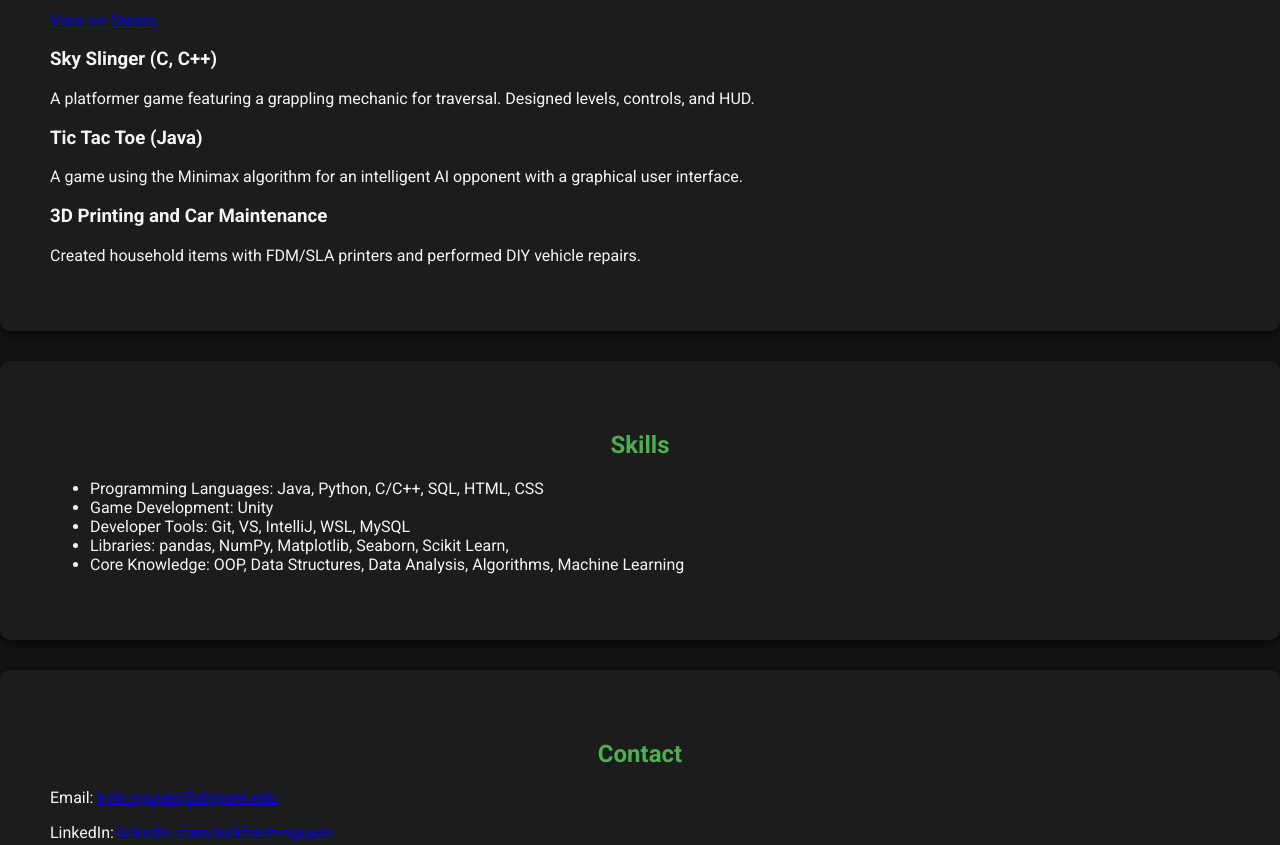
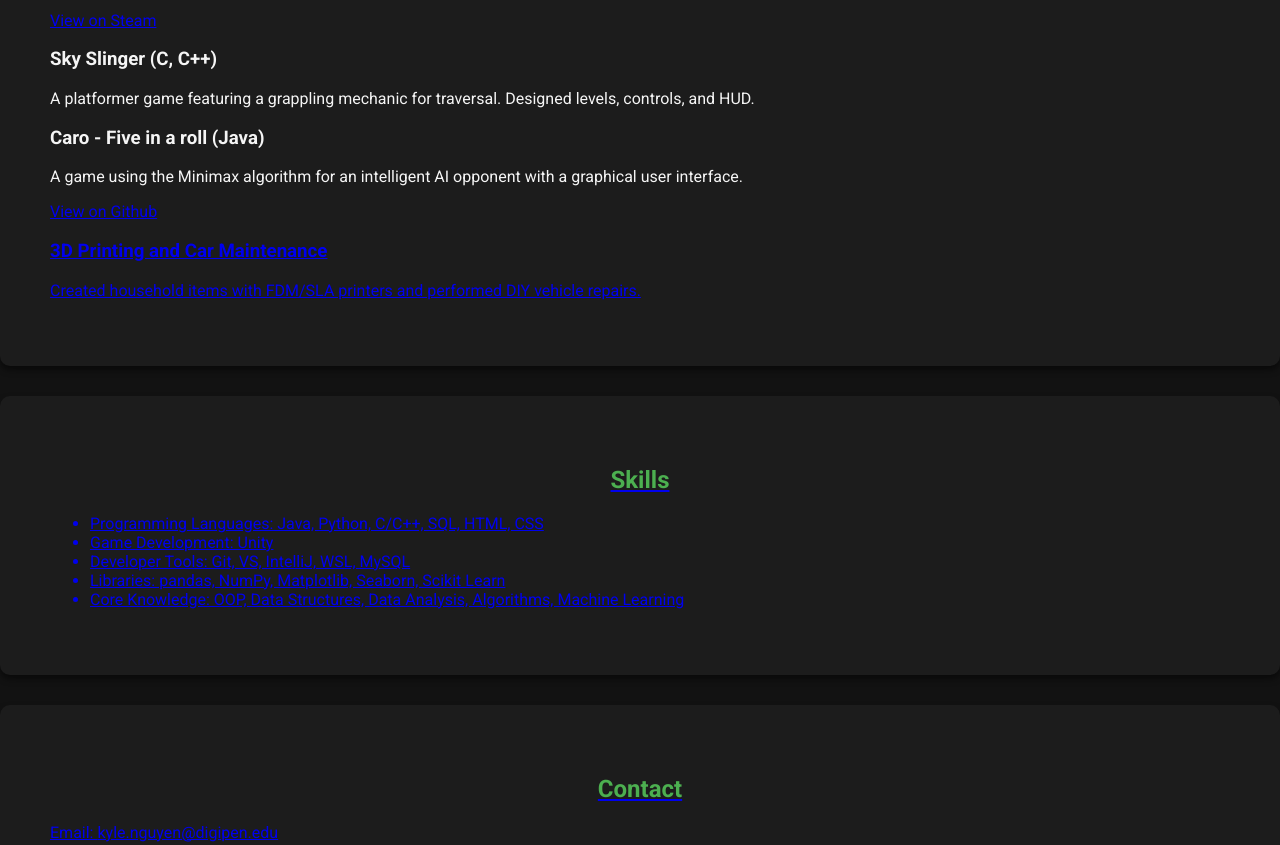
Before and after one commit to thuykhanh2642/thuykhanh2642.github.io, a plain HTML site: page index.html in a window 1280 px wide. Shown: the part 1100-1945 px from the top of the page. Drawn offline with Linux system fonts and the light colour scheme.

Commit message:
Update index.html
added github link

```diff
--- a/index.html
+++ b/index.html
@@ -159,8 +159,9 @@
         </div>
 
         <div class="project">
-            <h3>Tic Tac Toe (Java)</h3>
+            <h3>Caro - Five in a roll (Java)</h3>
             <p>A game using the Minimax algorithm for an intelligent AI opponent with a graphical user interface.</p>
+            <p><a href="https://github.com/thuykhanh2642/Caro-Five-in-a-roll" target="_blank">View on Github
         </div>
 
         <div class="project">
@@ -175,7 +176,7 @@
             <li>Programming Languages: Java, Python, C/C++, SQL, HTML, CSS</li>
             <li>Game Development: Unity</li>
             <li>Developer Tools: Git, VS, IntelliJ, WSL, MySQL</li>
-            <li>Libraries: pandas, NumPy, Matplotlib, Seaborn, Scikit Learn, </li>
+            <li>Libraries: pandas, NumPy, Matplotlib, Seaborn, Scikit Learn </li>
             <li>Core Knowledge: OOP, Data Structures, Data Analysis, Algorithms, Machine Learning</li>
         </ul>
     </section>
```
